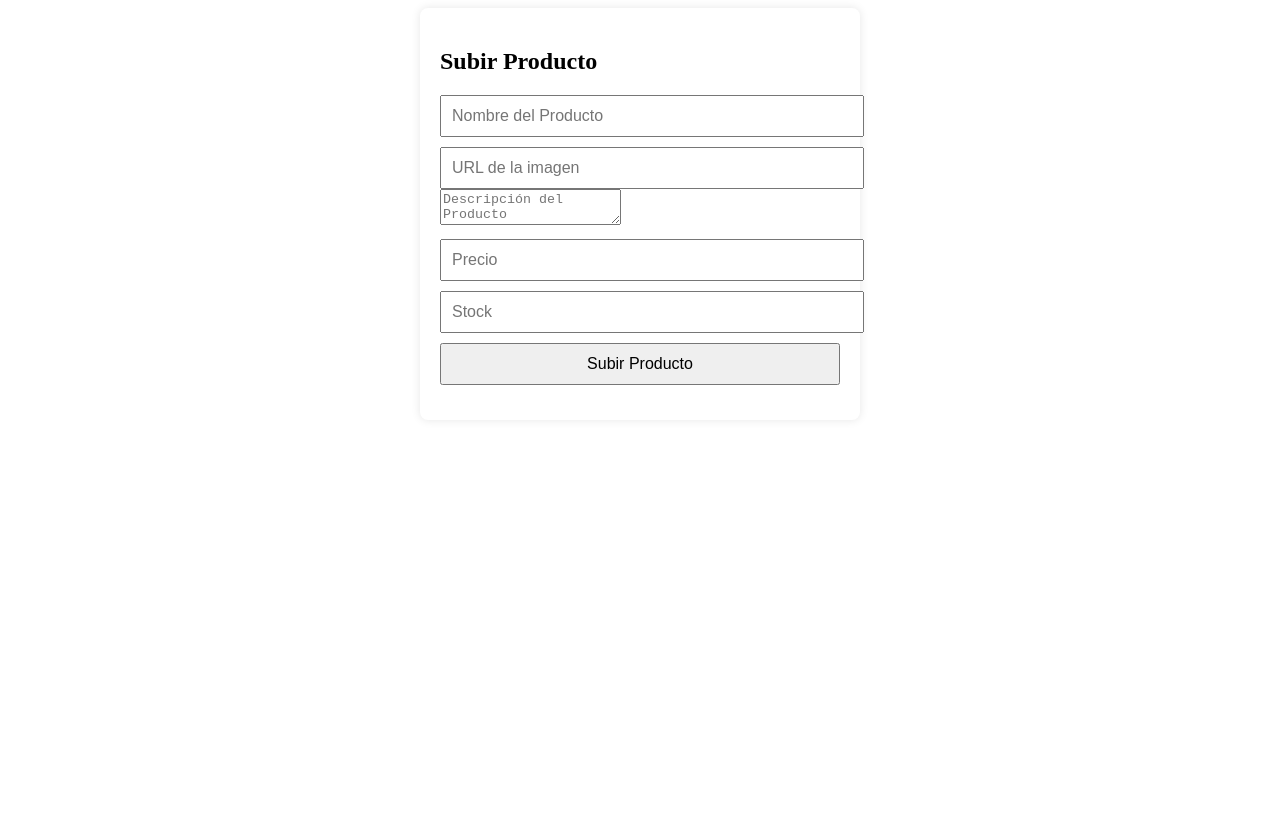
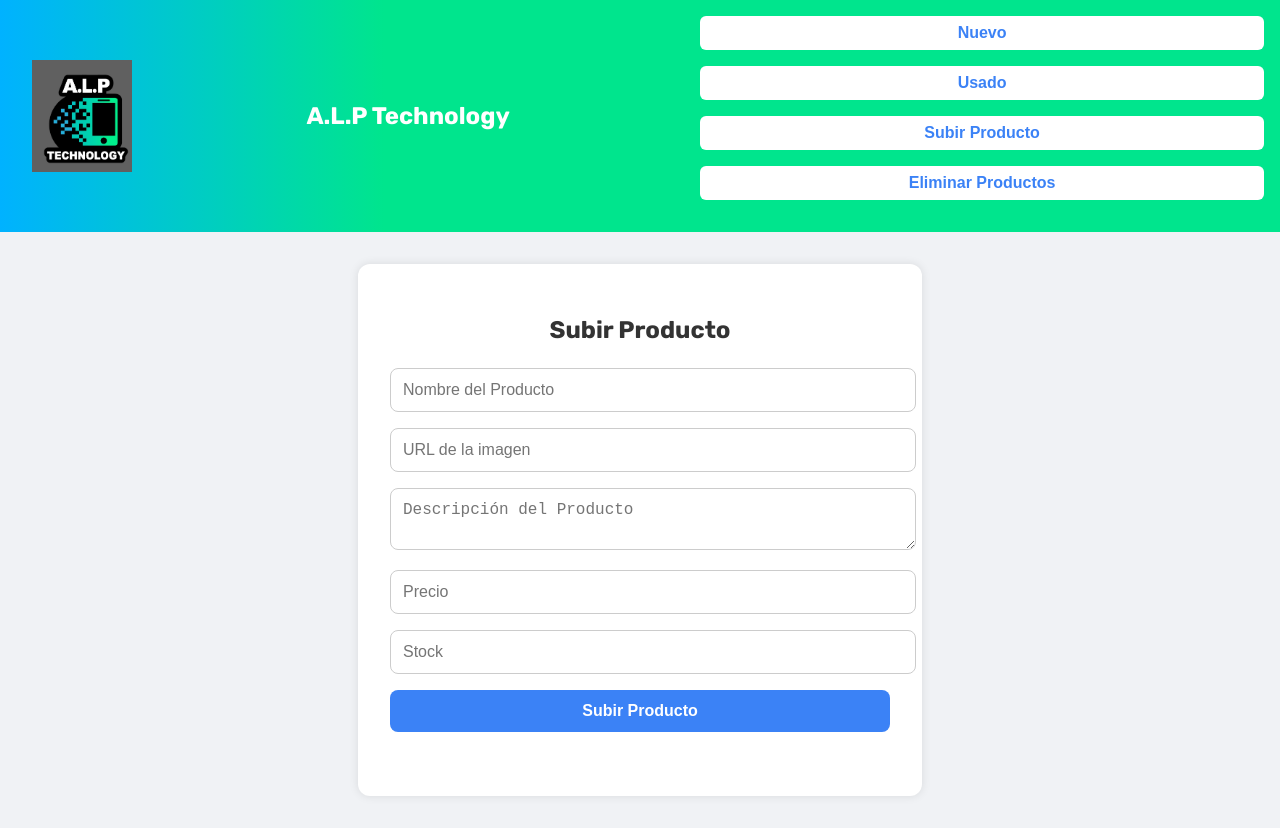
Before and after one commit to martinarce117/PROYECTO-FINAL-TIENDA-ONLINE, a website: page frontend/producto/subir_producto.html in a window 1280 px wide. Before the commit the page ends 800 px from the top, so only its background shows below. Drawn offline with Linux system fonts and the light colour scheme.

Commit message:
modifique el login y subir producto

```diff
--- a/backend/server.js
+++ b/backend/server.js
@@ -14,6 +14,7 @@ const PORT = process.env.PORT || 3000;
 app.use(cors());
 app.use(express.json());
 app.use('/uploads', express.static('uploads'));
+app.use(express.static(path.join(__dirname, 'frontend')));
 
 //  Configuración de multer para subir imágenes
 const storage = multer.diskStorage({
--- a/frontend/cliente/cliente.css
+++ b/frontend/cliente/cliente.css
@@ -27,7 +27,7 @@ li i {
 .wrapper{
   display: grid;
   grid-template-columns: 1fr 4fr;
-   background: linear-gradient(to right, #00b2ff 0%, #00e58d 30%);
+  background: linear-gradient(to right, #00b2ff 0%, #00e58d 30%);
 }
 
 aside{
--- a/frontend/login/login.js
+++ b/frontend/login/login.js
@@ -18,7 +18,7 @@
           mensaje.style.color = 'green';
           mensaje.textContent = data.mensaje;
           localStorage.setItem('token', data.token); // Guardamos el token
-          window.location.href = 'subir_producto.html'; // Redirige al panel para subir productos
+          window.location.href = '../producto/subir_producto.html'; // Redirige al panel para subir productos
         } else {
           mensaje.style.color = 'red';
           mensaje.textContent = data.error || 'Error al iniciar sesión';
--- a/frontend/producto/subir_producto.css
+++ b/frontend/producto/subir_producto.css
@@ -1,26 +1,90 @@
-<style>
+@import url(https://fonts.googleapis.com/css2?family=Rubik:ital,wght@0,300..900;1,300..900&display=swap);
 body {
-      font-family: sans-serif;
-      background-color: #f5f5f5;
-      padding: 30px;
+  font-family: "Rubik", sans-serif;
+  margin: 0;
+  background-color: #f0f2f5;
 }
-    form {
-      background: white;
-      padding: 20px;
-      max-width: 400px;
-      margin: auto;
-      border-radius: 8px;
+
+
+header {
+  background-color: #3b82f6;
+  color: white;
+  padding: 1rem 2rem;
+  display: flex;
+  justify-content: space-between;
+  align-items: center;
+  background: linear-gradient(to right, #00b2ff 0%, #00e58d 30%);
+}
+.img{
+  width: 100px;
+  height: auto;
+}
+
+.logo {
+  font-size: 1.5rem;
+  font-weight: bold;
+}
+
+.nav-buttons button {
+  margin-left: 1rem;
+  padding: 0.5rem 1rem;
+  border: none;
+  border-radius: 6px;
+  background-color: white;
+  color: #3b82f6;
+  font-weight: bold;
+  cursor: pointer;
+  transition: background-color 0.2s ease-in-out;
+}
+
+.nav-buttons button:hover {
+  background-color: #e0e7ff;
+}
+
+.container {
+  max-width: 500px;
+  margin: 2rem auto;
+  padding: 2rem;
+  background-color: white;
+  border-radius: 12px;
   box-shadow: 0 0 10px rgba(0,0,0,0.1);
 }
-    input, button {
-      display: block;
+
+h2 {
+  text-align: center;
+  margin-bottom: 1.5rem;
+  color: #333;
+}
+
+input, textarea, button {
   width: 100%;
-      padding: 10px;
-      margin-top: 10px;
-      font-size: 1em;
+  padding: 0.75rem;
+  margin-bottom: 1rem;
+  border: 1px solid #ccc;
+  border-radius: 8px;
+  font-size: 1rem;
 }
+
+input:focus, textarea:focus {
+  outline: none;
+  border-color: #3b82f6;
+}
+
+button[type="submit"] {
+  background-color: #3b82f6;
+  color: white;
+  font-weight: bold;
+  border: none;
+  cursor: pointer;
+  transition: background-color 0.2s ease-in-out;
+}
+
+button[type="submit"]:hover {
+  background-color: #2563eb;
+}
+
 .mensaje {
-      margin-top: 15px;
   text-align: center;
+  font-weight: bold;
+  margin-top: 1rem;
 }
-  </style>
--- a/frontend/producto/subir_producto.html
+++ b/frontend/producto/subir_producto.html
@@ -1,91 +1,36 @@
-<!--<!DOCTYPE html>
-<html lang="es">
-<head>
-  <meta charset="UTF-8">
-  <title>Subir Producto</title>
-  <link rel="stylesheet" href="subir_producto.css">
-</head>
-<body>
-
-  <form id="form-producto">
-    <h2>Subir Producto</h2>
-    <input type="text" id="nombre" placeholder="Nombre del Producto" required>
-    <input type="file" name="imagen" accept="image/*" required>
-    <textarea id="descripcion" placeholder="Descripción del Producto" required></textarea>
-    <input type="number" id="precio" placeholder="Precio" required>
-    <input type="number" id="stock" placeholder="Stock" required>
-    <button type="submit">Subir Producto</button>
-    <div class="mensaje" id="mensaje"></div>
-  </form>
-
-  <script>
-    document.getElementById('form-producto').addEventListener('submit', async function (e) {
-      e.preventDefault();
-
-      const token = localStorage.getItem('token');
-      const nombre = document.getElementById('nombre').value;
-      const descripcion = document.getElementById('descripcion').value;
-      const precio = document.getElementById('precio').value;
-      const stock = document.getElementById('stock').value;
-      const mensaje = document.getElementById('mensaje');
-
-      if (!token) {
-        mensaje.style.color = 'red';
-        mensaje.textContent = 'Debes estar logueado para subir productos';
-        return;
-      }
-
-      try {
-        const res = await fetch('http://localhost:3000/api/productos', {
-          method: 'POST',
-          headers: {
-            'Content-Type': 'application/json',
-            'Authorization': `Bearer ${token}`
-          },
-          body: JSON.stringify({ nombre, descripcion, precio, stock })
-        });
-
-        const data = await res.json();
-
-        if (res.ok) {
-          mensaje.style.color = 'green';
-          mensaje.textContent = data.mensaje;
-        } else {
-          mensaje.style.color = 'red';
-          mensaje.textContent = data.error || 'Error al subir producto';
-        }
-      } catch (err) {
-        mensaje.style.color = 'red';
-        mensaje.textContent = 'Error de conexión con el servidor';
-      }
-    });
-  </script>
-
-</body>
-</html>  -->
-
-
 <!DOCTYPE html>
 <html lang="es">
 <head>
   <meta charset="UTF-8">
   <title>Subir Producto</title>
+  <link rel="shortcut icon" href="../frontend/imagenes/logo.jpeg" type="image/x-icon">
   <link rel="stylesheet" href="subir_producto.css">
 </head>
 <body>
+  <header>
+    <img class="img" src="../imagenes/WhatsApp Image 2025-07-21 at 23.55.08.jpeg" alt="">
+    <div class="logo">A.L.P Technology</div>
+    <div class="nav-buttons">
+      <button onclick="filtrar('nuevo')">Nuevo</button>
+      <button onclick="filtrar('usado')">Usado</button>
+      <button onclick="window.location.href='/producto/subir_producto.html'">Subir Producto</button>
+      <button onclick="window.location.href='/producto/eliminar.html'">Eliminar Productos</button>
+    </div>
+  </header>
 
+
+  <div class="container">
     <form id="form-producto" enctype="multipart/form-data">
       <h2>Subir Producto</h2>
       <input type="text" name="nombre" placeholder="Nombre del Producto" required>
       <input type="text" name="imagen_url" placeholder="URL de la imagen">
-   <!-- <input type="file" name="imagen" accept="image/*" required>-->
       <textarea name="descripcion" placeholder="Descripción del Producto" required></textarea>
       <input type="number" name="precio" placeholder="Precio" required>
       <input type="number" name="stock" placeholder="Stock" required>
       <button type="submit">Subir Producto</button>
       <div class="mensaje" id="mensaje"></div>
     </form>
-
+  </div>
 
   <script src="subir_producto.js"></script>
 </body>
--- a/frontend/producto/subir_producto.js
+++ b/frontend/producto/subir_producto.js
@@ -19,7 +19,7 @@
       const formData = new FormData(this);
 
       try {
-        const res = await fetch('http://localhost:3000/api/productos', {
+        const res = await fetch('http://localhost:3000/api/producto', {
           method: 'POST',
           headers: {
             'Authorization': `Bearer ${token}` // No poner Content-Type, fetch lo maneja con FormData
```
Lines whose indentation alone changed are shown as unchanged.
